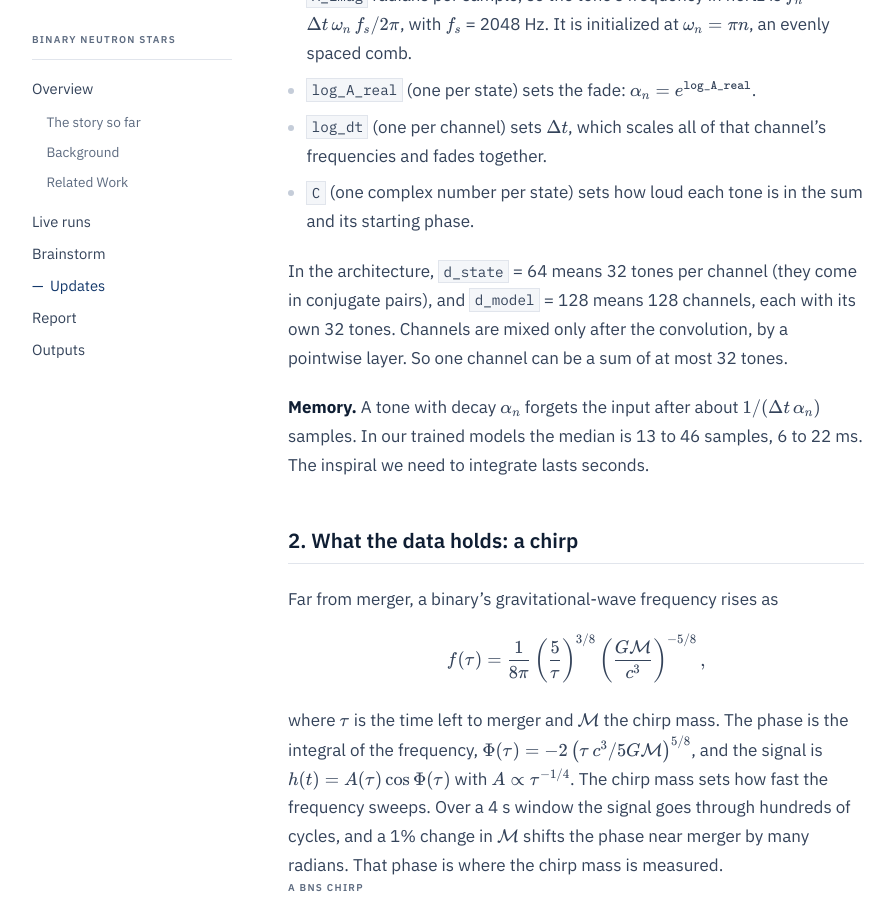
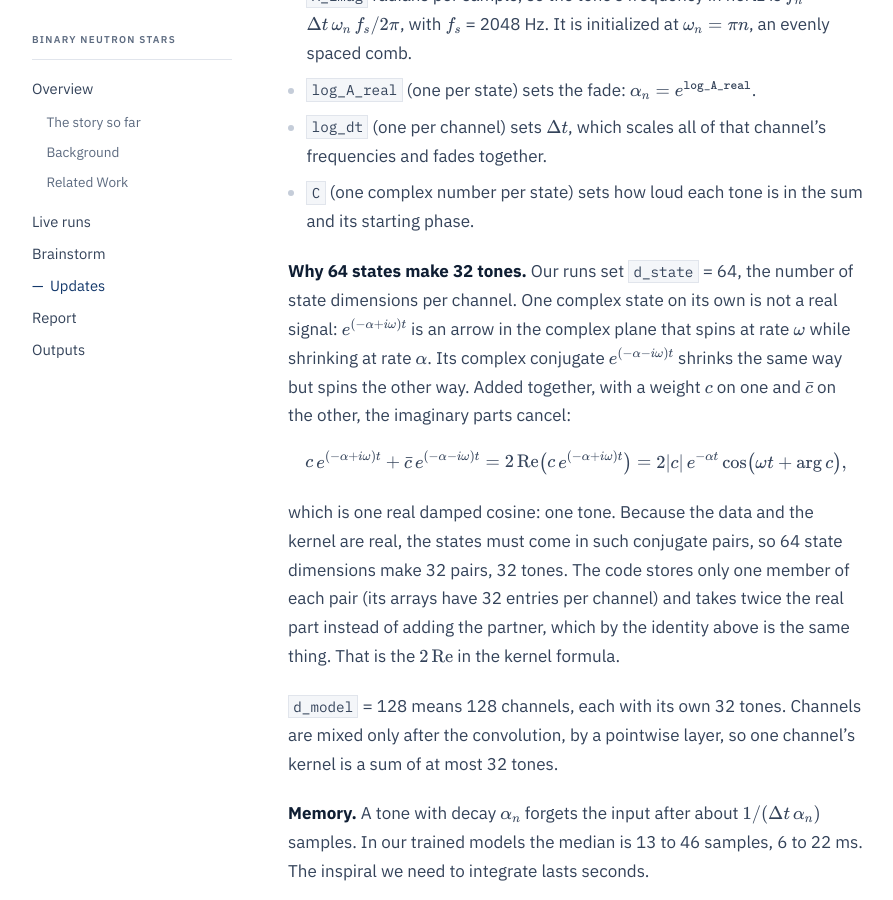
Before and after one commit to kyoon-mit/kyoon-mit.github.io, a Jekyll site: the page built from docs/_updates/2026-10-07-chirp-kernels.md, in a window 1280 px wide and 900 px high, scrolled down 3218 px. Shown: the whole window, without its empty margins (104-997 px from the left). Built offline with Jekyll 4.4.1, drawn with Linux system fonts in a browser that asks for light colours; some of the changed text lies outside the part shown.

Commit message:
Explain the 32 tones per channel and the two missing steps
Co-Authored-By: Claude Opus 5.5 <noreply@anthropic.com>

```diff
--- a/docs/_updates/2026-10-07-chirp-kernels.md
+++ b/docs/_updates/2026-10-07-chirp-kernels.md
@@ -119,10 +119,30 @@ set by three learned numbers and one per-channel step size:
 - `C` (one complex number per state) sets how loud each tone is in the sum
   and its starting phase.
 
-In the architecture, `d_state` = 64 means 32 tones per channel (they come
-in conjugate pairs), and `d_model` = 128 means 128 channels, each with its
-own 32 tones. Channels are mixed only after the convolution, by a pointwise
-layer. So one channel can be a sum of at most 32 tones.
+**Why 64 states make 32 tones.** Our runs set `d_state` = 64, the number of
+state dimensions per channel. One complex state on its own is not a real
+signal: $$e^{(-\alpha + i\omega)t}$$ is an arrow in the complex plane that
+spins at rate $$\omega$$ while shrinking at rate $$\alpha$$. Its complex
+conjugate $$e^{(-\alpha - i\omega)t}$$ shrinks the same way but spins the
+other way. Added together, with a weight $$c$$ on one and $$\bar c$$ on the
+other, the imaginary parts cancel:
+
+$$
+c\,e^{(-\alpha+i\omega)t} + \bar c\,e^{(-\alpha-i\omega)t}
+= 2\,\mathrm{Re}\big(c\,e^{(-\alpha+i\omega)t}\big)
+= 2\lvert c\rvert\, e^{-\alpha t}\cos\!\big(\omega t + \arg c\big),
+$$
+
+which is one real damped cosine: one tone. Because the data and the kernel
+are real, the states must come in such conjugate pairs, so 64 state
+dimensions make 32 pairs, 32 tones. The code stores only one member of each
+pair (its arrays have 32 entries per channel) and takes twice the real part
+instead of adding the partner, which by the identity above is the same thing.
+That is the $$2\,\mathrm{Re}$$ in the kernel formula.
+
+`d_model` = 128 means 128 channels, each with its own 32 tones. Channels are
+mixed only after the convolution, by a pointwise layer, so one channel's
+kernel is a sum of at most 32 tones.
 
 **Memory.** A tone with decay $$\alpha_n$$ forgets the input after about
 $$1/(\Delta t\,\alpha_n)$$ samples. In our trained models the median is 13 to
@@ -274,7 +294,21 @@ K^{(c)}_{k}(\ell) = A_k(\tau_\ell)\cos\Phi(\tau_\ell;\mathcal{M}_k), \qquad
 K^{(s)}_{k}(\ell) = A_k(\tau_\ell)\sin\Phi(\tau_\ell;\mathcal{M}_k), \qquad \tau_\ell = \ell\,\Delta t .
 $$
 
-Then add the two steps the network is missing:
+Then add the two steps that a matched filter has and our network lacks
+(section 3 showed the matched filter is three steps: a convolution, an
+energy, and a maximum over time). The convolution is already there; the
+other two are new:
+
+- **Energy.** Square the outputs of the cosine and sine kernels and add
+  them. This removes the unknown phase of the signal and turns the
+  oscillating output into a single positive bump, so it can be summed over
+  detectors. The current network applies a GELU here instead, which does
+  neither.
+- **Maximum over time.** Keep the largest energy in the window. This
+  removes the unknown merger time. The current network averages over time
+  instead, and averaging an oscillating signal cancels it.
+
+In formulas:
 
 $$
 e_k(t) = \sum_{\text{detectors}} \Big[ \big(K^{(c)}_k * u\big)(t)^2 + \big(K^{(s)}_k * u\big)(t)^2 \Big],
```
